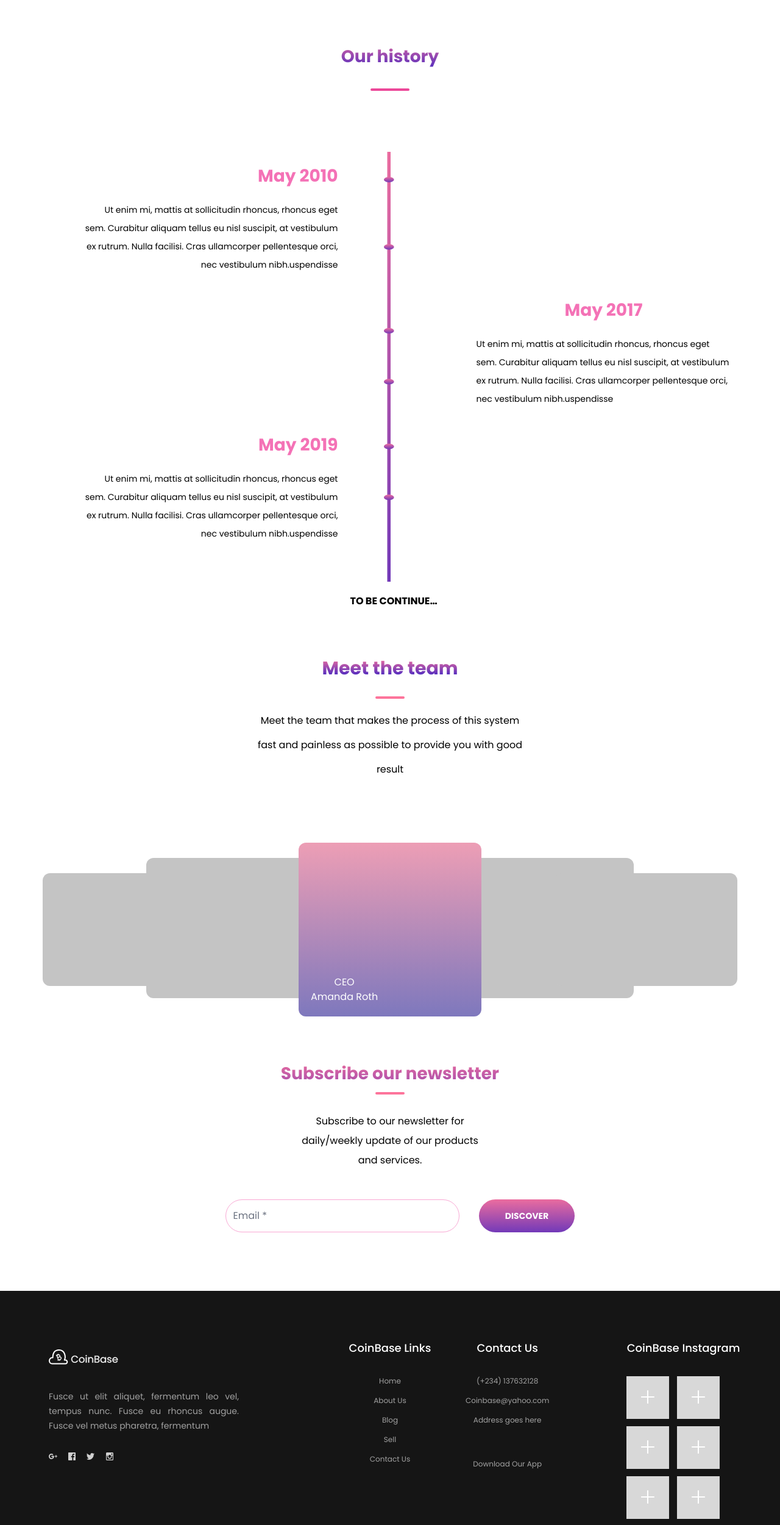
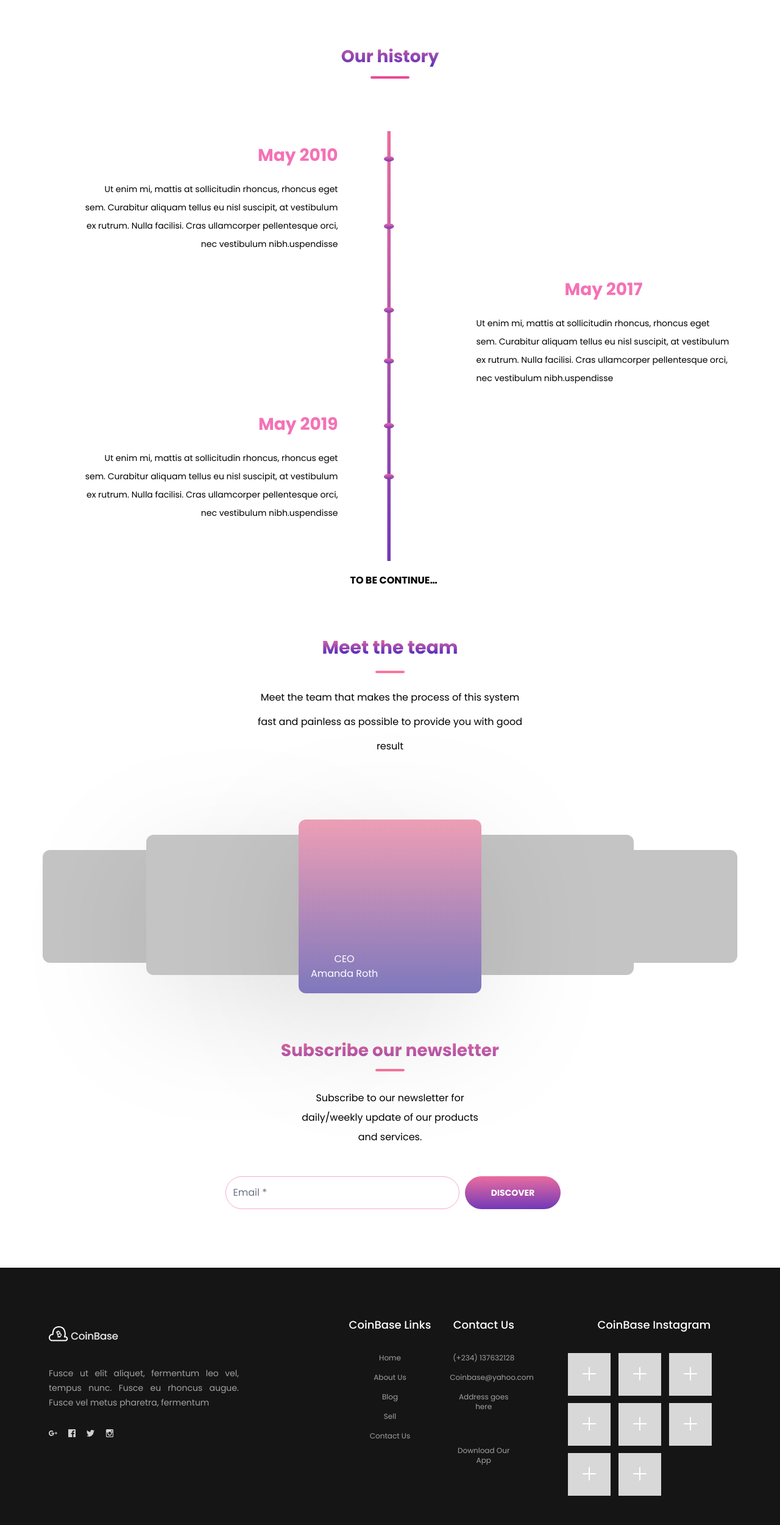
Before and after one commit to techloset/talhaRehman-CoinBase-Project, a React (Create React App) app: page /about in a window 1280 px wide. Shown: the part 2120-4621 px from the top of the page at 61% size. Built offline with nearby package versions, Linux system fonts and the light colour scheme.

Commit message:
All Done

```diff
--- a/src/components/Footer/Footer.jsx
+++ b/src/components/Footer/Footer.jsx
@@ -32,7 +32,7 @@ function Footer() {
                             </ul>
                         </div>
                     </div>
-                    <div className='lg:col-span-2 sm:col-span-6 sm:mt-10 lg:mt-0 xs:col-span-12 xs:ml-4 xs:mt-8 '>
+                    <div className='xl:col-span-1 lg:col-span-2 sm:col-span-6 sm:mt-10 lg:mt-0 xs:col-span-12 xs:ml-4 xs:mt-8 xl:w-[120%]'>
                         <div><h2 className='font-medium text-lg'>Contact Us</h2></div>
                         <div className='mt-8'>
                             <ul className='text-[#A2A2A2] text-xs flex flex-col gap-4'>
@@ -47,7 +47,7 @@ function Footer() {
                             </ul>
                         </div>
                     </div>
-                    <div className='xl:col-span-3 lg:col-span-4 sm:col-span-6 xs:col-span-12 lg:ml-24 sm:mt-10 lg:mt-0 xs:ml-4 xs:mt-8 '>
+                    <div className='xl:col-span-4 lg:col-span-4 sm:col-span-6 xs:col-span-12 lg:ml-24 sm:mt-10 lg:mt-0 xs:ml-4 xs:mt-8 '>
                     <div><h2 className='font-medium text-lg'>CoinBase Instagram</h2></div>
                         <div className='mt-8 flex flex-wrap gap-3 max-w-xs '>
                             <img src={mask_2} alt="Instagram Mask" />
--- a/src/index.css
+++ b/src/index.css
@@ -104,5 +104,8 @@
         margin: 0 auto;
         margin-top: 8px;
    }
+   .shadowabout{
+    filter: drop-shadow(0px 50px 100px rgba(0, 0, 0, 0.10));
+   }
 
 }
--- a/src/pages/About/About.jsx
+++ b/src/pages/About/About.jsx
@@ -56,8 +56,8 @@ function About() {
                 <div className="flex justify-center sm:mt-24 sm:w-[80%] sm:mx-auto xs:mt-24 xs:w-[80%] xs:mx-auto lg:mt-[107px] bg-gradient-to-b from-[#FD749B]  to-[#281AC8] bg-clip-text text-transparent sm:text-[28px] xs:text-[28px] text-5xl leading-[65px] font-bold">
                     Our history
                 </div>
-                <hr className='w-16 border-2 border-pink-500 rounded-sm mt-5 text-center mx-auto' />
-                <div className="flex justify-center   mt-[100px]">
+                <hr className='w-16 border-2 border-pink-500 rounded-sm mt-0 text-center mx-auto' />
+                <div className="flex justify-center   mt-[86px]">
                     <div className="lg:ml-14 lg:mr-5">
                         <div className="lg:mt-5 lg:w-[418px] lg:h-[211px] sm:w-[80%] sm:mx-auto xs:w-[80%] xs:mx-auto">
                             <div className="flex lg:justify-end sm:justify-center xs:justify-center  text-pink-400  sm:text-[28px] xs:text-[28px] text-4xl font-bold">
@@ -104,19 +104,19 @@ function About() {
             <div className='mt-20 '>
                 <div className='flex flex-col items-center justify-center'>
                     <h2 className='font-bold text-3xl bg-gradient-to-b from-[#FD749B]  to-[#281AC8] bg-clip-text text-transparent'>Meet the team</h2>
-                    <hr className='w-12 border-2 mx-auto mt-7 border-[#FD749B] rounded-md' />
-                    <p className='w-[35%] text-center mt-4 leading-[40px]'>Meet the team that  makes the process of this system fast and painless as possible to provide you with good result </p>
+                    <hr className='w-12 border-2 mx-auto mt-5 border-[#FD749B] rounded-md' />
+                    <p className='w-[35%] text-center mt-5 leading-[40px]'>Meet the team that  makes the process of this system fast and painless as possible to provide you with good result </p>
                 </div>
 
                 <div className='mt-10 w-[90%] mx-auto'>
                 <div className='flex justify-center'>
                     <div className='bg-[#C4C4C4] rounded-xl w-[300px] h-[185px] mt-[110px] xs:hidden'></div>
-                    <div className='bg-[#C4C4C4] relative ml-[-130px] rounded-xl w-[300px] h-[230px] mt-[85px] xs:hidden'></div>
-                    <div className='flex items-end xs:mx-auto bg-gradient-to-b from-[#ed9eb5] to-[#7e78bd] relative ml-[-50px] rounded-xl w-[300px] h-[285px] mt-[60px]'>
+                    <div className='shadowabout bg-[#C4C4C4] relative ml-[-130px] rounded-xl w-[300px] h-[230px] mt-[85px] xs:hidden'></div>
+                    <div className='shadowabout flex items-end xs:mx-auto bg-gradient-to-b from-[#ed9eb5] to-[#7e78bd] relative ml-[-50px] rounded-xl w-[300px] h-[285px] mt-[60px]'>
                         <div className='text-white ml-5 mb-5'>CEO <br />
                             Amanda Roth </div>
                     </div>
-                    <div className='bg-[#C4C4C4] rounded-xl ml-[-50px] w-[300px] h-[230px] mt-[85px] xs:hidden'></div>
+                    <div className='bg-[#C4C4C4] rounded-xl ml-[-50px] w-[300px] h-[230px] mt-[85px] xs:hidden '></div>
                     <div className='bg-[#C4C4C4] rounded-xl w-[300px] h-[185px] ml-[-130px] mt-[110px] xs:hidden'></div>
                 </div>
                 </div>
@@ -133,7 +133,7 @@ function About() {
                 </div>
                 <div className='flex justify-center my-12  mb-24'>
                     <form action="" className='flex justify-center xs:grid xs:gap-4'>
-                        <input type="Email" placeholder='Email *' className=' mx-8 px-3 py-2 placeholder-gray-500 border border-pink-300 rounded-[100px] focus:outline-none focus:ring focus:ring-indigo-100 focus:border-indigo-300 w-96 xs:w-[90%]  ' required />
+                        <input type="Email" placeholder='Email *' className=' mx-[9px] px-3 py-2 placeholder-gray-500 border border-pink-300 rounded-[100px] focus:outline-none focus:ring focus:ring-indigo-100 focus:border-indigo-300 w-96 xs:w-[90%]  ' required />
                         <button type='submit' className='self-center xs:mx-auto'><img src={discover} alt="" className='' /></button>
                     </form>
 
--- a/src/pages/LandingPage/LandaingPage.jsx
+++ b/src/pages/LandingPage/LandaingPage.jsx
@@ -71,7 +71,7 @@ function LandaingPage() {
       {/* Section 3 */}
 
       <div className='heroBg2 min-h-[145vh] xs:hidden sm:hidden lg:block '>
-        <div className='xl:pt-[34%] lg:pt-[45%]'>
+        <div className='xl:pt-[32%] lg:pt-[45%]'>
           <div className='max-w-[77%] mx-auto bg-white pb-10 rounded-3xl'>
             <div className='flex justify-between py-7'>
               <h2><img src={OurRates} alt="" className='ml-[64px]' /></h2>
@@ -79,21 +79,21 @@ function LandaingPage() {
               <h2><img src={OurRates3} alt="" className='mr-[47px] pr-7' /></h2>
             </div>
 
-            <hr className='mt-4 border border-[#BBBBBB]' />
+            <hr className='mt-1 border border-[#BBBBBB]' />
             <div className='grid grid-cols-12'>
               <div className='col-span-4'>
                 <div className='mt-14'>
                   <div className='flex  justify-evenly'>
-                    <img src={smallbtc} alt="" />
-                    <p className='text-sm font-normal mt-4'>BTC</p>
+                    <img src={smallbtc} alt="" className='-mt-7' />
+                    <p className='text-sm font-normal mt-1'>BTC</p>
                     <div className='ml-3'>
                       <p className='mb-4'>We Buy @ <span className='font-bold text-sm'> ₦350/$ </span></p>
                       <p>We Sell @ <span className='font-bold text-sm'> ₦370/$ </span></p>
                     </div>
                   </div>
                   <div className='flex justify-evenly mt-12 '>
-                    <img src={eth} alt="" className='ml-4' />
-                    <p className='text-sm font-normal mt-4'>ETH</p>
+                    <img src={eth} alt="" className='ml-4 -mt-7' />
+                    <p className='text-sm font-normal mt-1'>ETH</p>
                     <div className='ml-6'>
                       <p className='mb-3'>We Buy @ <span className='font-bold text-sm'> ₦345/$ </span></p>
                       <p className='mt-4'>We Sell @ <span className='font-bold text-sm'> ₦370/$ </span></p>
@@ -103,7 +103,7 @@ function LandaingPage() {
                 </div>
               </div>
               <div className='col-span-4 mr-10'>
-                <div className='flex flex-col justify-center mt-10'>
+                <div className='flex flex-col justify-center mt-14'>
 
                   <div className='flex flex-wrap  justify-between items-center'>
                     <img src={bank} alt="" className='ml-1' />
@@ -132,11 +132,11 @@ function LandaingPage() {
               </div>
               <div className='col-span-3 flex flex-col justify-around items-center'>
                 <div>
-                  <button className='text-center text-white w-[85.67px] h-[24.2px] text-[8px] font-bold leading-[25px]  bg-gradient-to-b  from-[#FD749B]  to-[#281AC8] rounded-[5px]'>
+                  <button className='text-center mt-2 text-white w-[85.67px] h-[24px] text-[8px] font-bold leading-[25px]  bg-gradient-to-b  from-[#FD749B]  to-[#281AC8] rounded-[5px]'>
                     8 hours ago
                   </button>
                 </div>
-                <div className='flex -ml-28  justify-evenly items-center'>
+                <div className='flex -ml-28 mt-0  justify-evenly items-center'>
                   <p>Bitcoin BTC   <svg xmlns="http://www.w3.org/2000/svg" width="15" height="6" viewBox="0 0 15 6" fill="none" className='inline mx-2'>
                     <path d="M0.256782 3.84489H11.279V5.38288C11.279 5.45232 11.3043 5.51231 11.355 5.56312C11.4058 5.6139 11.4659 5.63924 11.5353 5.63924C11.6101 5.63924 11.6715 5.61525 11.7194 5.56716L14.2828 3.00388C14.3307 2.95582 14.3547 2.89437 14.3547 2.81969C14.3547 2.74486 14.3307 2.68339 14.2826 2.63544L11.7275 0.0801288C11.6634 0.0266535 11.5992 0 11.5351 0C11.4604 0 11.3989 0.0240163 11.351 0.0720488C11.3029 0.120165 11.279 0.181496 11.279 0.256294V1.79429H0.256782C0.187371 1.79429 0.127303 1.81962 0.0765768 1.87037C0.0258511 1.92113 0.000488281 1.98117 0.000488281 2.05058V3.58857C0.000488281 3.65798 0.0258231 3.71805 0.0765768 3.76878C0.127331 3.8195 0.187371 3.84489 0.256782 3.84489Z" fill="url(#paint0_linear_32_2837)" />
                     <defs>
@@ -148,7 +148,7 @@ function LandaingPage() {
                   </svg>    Bank
                     <p> Transfer NGN</p></p>
                 </div>
-                <div className='-ml-2'>
+                <div className='-ml-2 mt-14'>
                   <span className='font-bold'>  1.16</span> BTC <svg xmlns="http://www.w3.org/2000/svg" width="15" height="11" viewBox="0 0 15 11" fill="none" className='inline mx-1'>
                     <path d="M0.25727 3.84489H11.2795V5.38288C11.2795 5.45232 11.3048 5.51231 11.3555 5.56312C11.4063 5.6139 11.4664 5.63924 11.5358 5.63924C11.6106 5.63924 11.672 5.61525 11.7199 5.56716L14.2833 3.00388C14.3312 2.95582 14.3552 2.89437 14.3552 2.81969C14.3552 2.74486 14.3312 2.68339 14.2831 2.63544L11.728 0.0801288C11.6638 0.0266535 11.5997 0 11.5356 0C11.4609 0 11.3994 0.0240163 11.3514 0.0720488C11.3034 0.120165 11.2794 0.181496 11.2794 0.256294V1.79429H0.25727C0.187859 1.79429 0.127791 1.81962 0.0770651 1.87037C0.0263394 1.92113 0.000976562 1.98117 0.000976562 2.05058V3.58857C0.000976562 3.65798 0.0263113 3.71805 0.0770651 3.76878C0.127819 3.8195 0.187859 3.84489 0.25727 3.84489Z" fill="url(#paint0_linear_32_2832)" />
                     <path d="M14.0985 6.92105H3.07635V5.383C3.07635 5.31359 3.05096 5.25352 3.00026 5.2028C2.94951 5.15204 2.88941 5.12671 2.82003 5.12671C2.7452 5.12671 2.68384 5.15072 2.63578 5.19876L0.0725367 7.7619C0.0245886 7.8101 0.000488281 7.87137 0.000488281 7.94628C0.000488281 8.01561 0.0244764 8.07444 0.0725367 8.12234L2.62782 10.6857C2.69192 10.7391 2.756 10.7657 2.82011 10.7657C2.8895 10.7657 2.94959 10.7404 3.00032 10.6897C3.05102 10.6389 3.07641 10.5789 3.07641 10.5094V8.97149H14.0985C14.168 8.97149 14.2279 8.94627 14.2788 8.89546C14.3295 8.84465 14.3547 8.78466 14.3547 8.71514V7.1772C14.3547 7.10776 14.3294 7.04778 14.2788 6.99708C14.2279 6.94638 14.168 6.92105 14.0985 6.92105Z" fill="url(#paint1_linear_32_2832)" />
```
